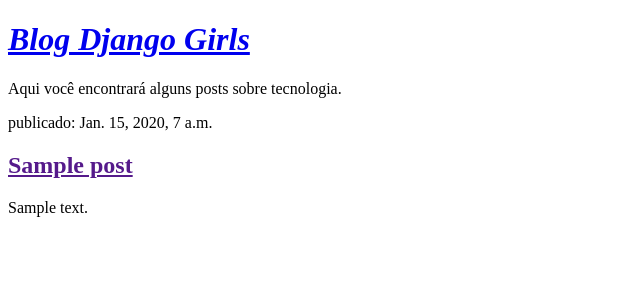
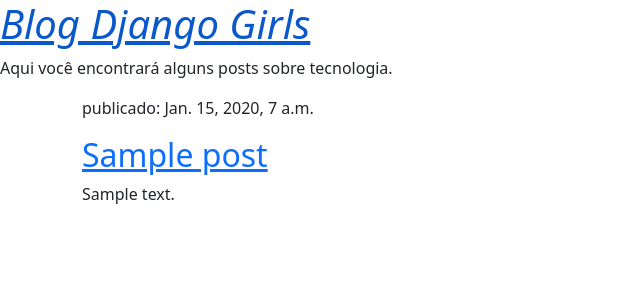
Before and after one commit to willy-r/django-girls-tutorial, a Django app: page / in a window 1280 px wide. Shown: the top 300 px of the page, without its empty margins (0-640 px from the left). Run offline with Django 3.2, Linux system fonts and the light colour scheme; tables that the repository leaves empty hold one stand-in row (values such as "Sample post"); parts of the project's set-up code (start-up, migrations or seed data) failed here and were passed over.

Commit message:
added style

```diff
--- a/blog/templates/blog/post_list.html
+++ b/blog/templates/blog/post_list.html
@@ -1,27 +1,41 @@
 <!DOCTYPE html>
+{% load static %}
+
 <html lang="pt-br">
   <head>
     <meta charset="UTF-8">
     <meta name="viewport" content="width=device-width, initial-scale=1.0">
+    <link rel="shortcut icon" type="image/ico" href="{% static 'images/favicon.ico' %}">
 
     <title>Blog Django Girls</title>
+
+    <!-- Google Fonts: Lobster -->
+    <link href="//fonts.googleapis.com/css?family=Lobster&subset=latin,latin-ext" rel="stylesheet" type="text/css">
+    <!-- Bootstrap CSS -->
+    <link href="https://cdn.jsdelivr.net/npm/bootstrap@5.0.0-beta1/dist/css/bootstrap.min.css" rel="stylesheet" integrity="sha384-giJF6kkoqNQ00vy+HMDP7azOuL0xtbfIcaT9wjKHr8RbDVddVHyTfAAsrekwKmP1" crossorigin="anonymous">
+    <!-- My CSS -->
+    <link rel="stylesheet" href="{% static 'css/style.css' %}">
   </head>
   <body>
-    <div>
-      <h1>
-	<a href="{% url 'post_list' %}"><em>Blog Django Girls</em></a>
-      </h1>
+    <div class="page-header">
+      <h1><a href="{% url 'post_list' %}"><em>Blog Django Girls</em></a></h1>
       <p>Aqui você encontrará alguns posts sobre tecnologia.</p>
     </div>
 
-    {% for post in posts %}
-      <div>
-	<p>publicado: {{ post.published_at }}</p>
-	<h2>
-	  <a href="">{{ post.title }}</a>
-        </h2>
-	<p>{{ post.body|linebreaks }}</p>
+    <div class="content container">
+      <div class="row">
+	<div class="col-md-8">
+	  {% for post in posts %}
+	    <div class="post">
+	      <div class="date">
+		<p>publicado: {{ post.published_at }}</p>
+	      </div>
+	      <h2><a href="">{{ post.title }}</a></h2>
+	      <p>{{ post.body|linebreaksbr }}</p>
+	    </div>
+	  {% endfor %}
+	</div>
       </div>
-    {% endfor %}
+    </div>
   </body>
 </html>
--- a/dg_blog/settings.py
+++ b/dg_blog/settings.py
@@ -107,7 +107,7 @@
 # Internationalization
 # https://docs.djangoproject.com/en/3.1/topics/i18n/
 
-LANGUAGE_CODE = 'en-us'
+LANGUAGE_CODE = 'pt-br'
 
 TIME_ZONE = 'America/Fortaleza'
 
```
